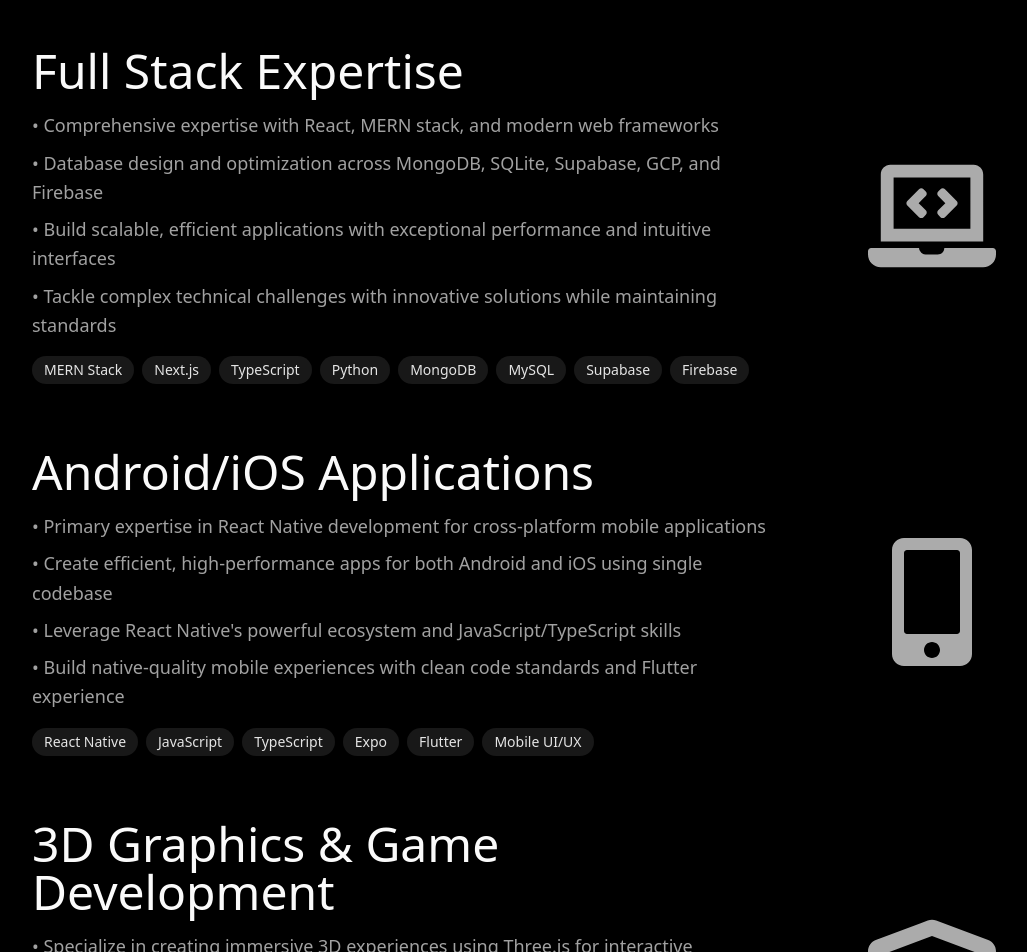
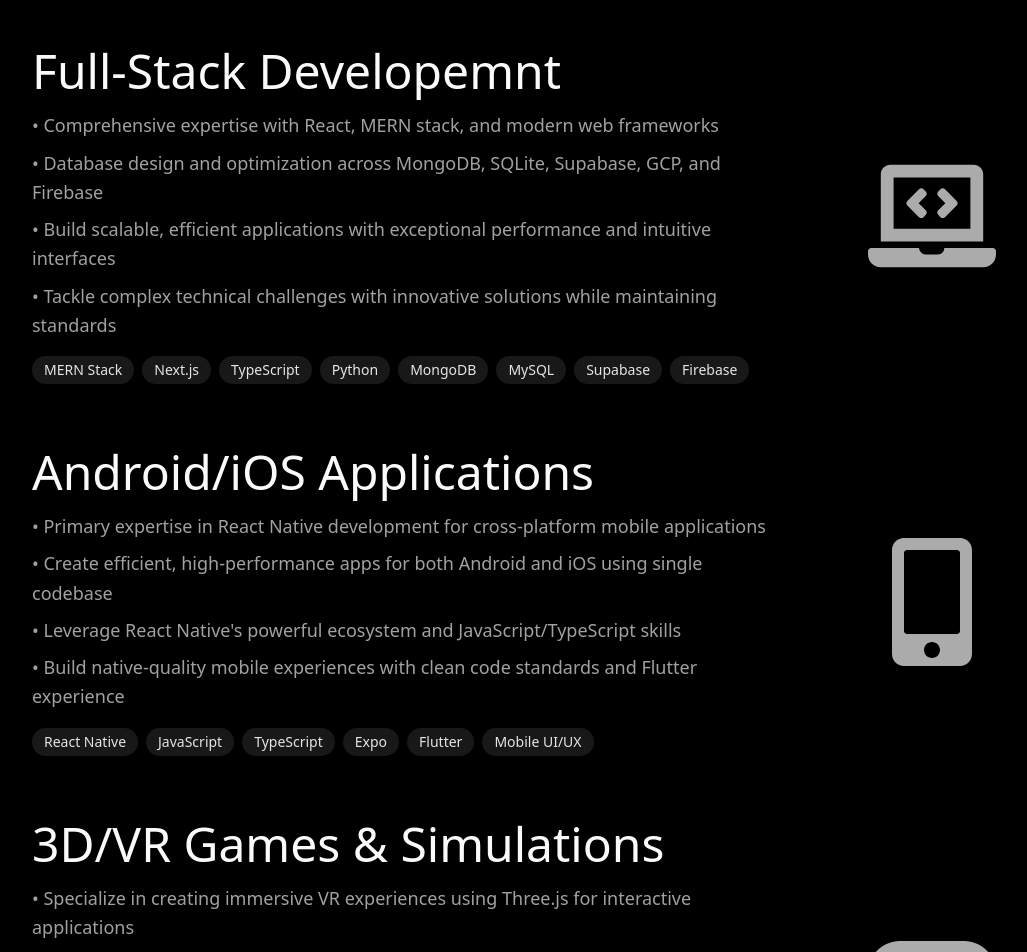
Before and after one commit to NafisRayan/NafisRayan-Portfolio, a Next.js app: page / in a window 1280 px wide. Shown: the part 11048-12000 px from the top of the page, without its empty margins (96-1123 px from the left). Built offline with nearby package versions, Linux system fonts and the light colour scheme.

Commit message:
fix: update skill descriptions and icons in SkillsSection for clarity and relevance

```diff
--- a/src/components/skills-section.tsx
+++ b/src/components/skills-section.tsx
@@ -1,7 +1,7 @@
 "use client"
 
 import React from "react"
-import { FaLaptopCode, FaMobileAlt, FaCube, FaBrain } from "react-icons/fa"
+import { FaLaptopCode, FaMobileAlt, FaGamepad, FaBrain } from "react-icons/fa"
 
 export function SkillsSection() {
   return (
@@ -21,7 +21,7 @@
           <div className="flex flex-col md:flex-row items-center justify-between space-y-8 md:space-y-0 md:space-x-8">
             <div className="space-y-3 sm:space-y-4 md:w-3/4">
               <h2 className="text-xl sm:text-2xl md:text-3xl lg:text-4xl xl:text-5xl font-light text-foreground">
-                Full Stack Expertise
+                Full-Stack Developemnt
               </h2>
               <div className="space-y-3 sm:space-y-4">
                 <ul className="text-sm sm:text-base lg:text-lg text-muted-foreground leading-relaxed space-y-2">
@@ -79,13 +79,13 @@
           <div className="flex flex-col md:flex-row items-center justify-between space-y-8 md:space-y-0 md:space-x-8">
             <div className="space-y-3 sm:space-y-4 md:w-3/4">
               <h2 className="text-xl sm:text-2xl md:text-3xl lg:text-4xl xl:text-5xl font-light text-foreground">
-                3D Graphics & Game Development
+                3D/VR Games & Simulations
               </h2>
               <div className="space-y-3 sm:space-y-4">
                 <ul className="text-sm sm:text-base lg:text-lg text-muted-foreground leading-relaxed space-y-2">
-                  <li>• Specialize in creating immersive 3D experiences using Three.js for interactive applications</li>
+                  <li>• Specialize in creating immersive VR experiences using Three.js for interactive applications</li>
                   <li>• Professional 3D modeling and animations using tools like Blender and WebGL</li>
-                  <li>• Combine technical proficiency with creative vision for stunning 3D visualizations</li>
+                  <li>• Combine technical proficiency with creative vision for stunning 3D games and simulations</li>
                   <li>• Push the boundaries to bring complex ideas to life through interactive environments</li>
                 </ul>
                 <div className="flex flex-wrap gap-1.5 sm:gap-2">
@@ -98,7 +98,7 @@
               </div>
             </div>
             <div className="flex items-center justify-center md:w-1/4">
-              <FaCube className="text-primary text-7xl sm:text-8xl md:text-9xl opacity-75" />
+              <FaGamepad className="text-primary text-7xl sm:text-8xl md:text-9xl opacity-75" />
             </div>
           </div>
 
@@ -106,14 +106,14 @@
           <div className="flex flex-col md:flex-row items-center justify-between space-y-8 md:space-y-0 md:space-x-8">
             <div className="space-y-3 sm:space-y-4 md:w-3/4">
               <h2 className="text-xl sm:text-2xl md:text-3xl lg:text-4xl xl:text-5xl font-light text-foreground">
-                AI/ML Solutions
+                AI/ML Agents & Solutions
               </h2>
               <div className="space-y-3 sm:space-y-4">
                 <ul className="text-sm sm:text-base lg:text-lg text-muted-foreground leading-relaxed space-y-2">
                   <li>• Develop intelligent machine learning solutions using Flask for robust backend services</li>
                   <li>• Create interactive AI interfaces with Gradio and Streamlit for seamless user experiences</li>
                   <li>• Build computer vision algorithms and autonomous systems with advanced AI technologies</li>
-                  <li>• Focus on solving real-world problems through powerful, user-friendly AI-driven applications</li>
+                  <li>• Solving real-world problems through powerful agent technologies like n8n and Langflow</li>
                 </ul>
                 <div className="flex flex-wrap gap-1.5 sm:gap-2">
                   <span className="text-xs sm:text-sm text-primary px-2 sm:px-3 py-1 rounded-full bg-primary/10 inline-block">Flask</span>
```
